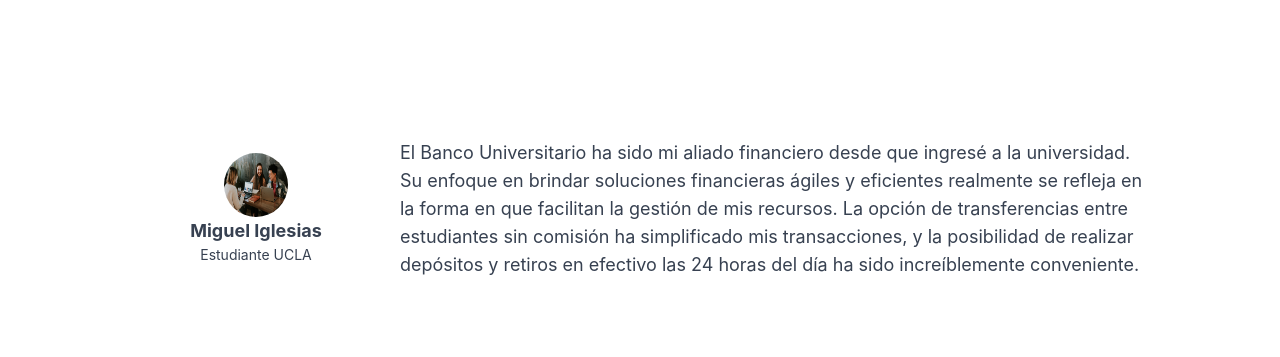
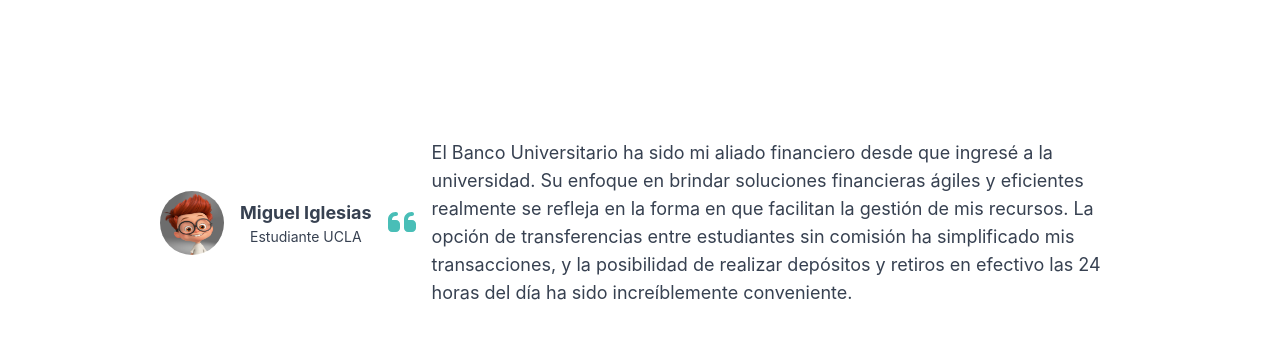
Before and after one commit to IglesiasMiguel/banco-universitario, a React (Vite) app: page / in a window 1280 px wide. Shown: the part 2200-2557 px from the top of the page. Built offline with nearby package versions, Linux system fonts and the light colour scheme.

Commit message:
Ajustes del componente testimonio, agregado el icono de quote e implementado

```diff
--- a/src/components/Icono.jsx
+++ b/src/components/Icono.jsx
@@ -1,9 +1,9 @@
 import React from 'react';
 import { FontAwesomeIcon } from '@fortawesome/react-fontawesome';
 import { library } from '@fortawesome/fontawesome-svg-core';
-import { faPiggyBank, faMoneyBill, faSackDollar, faMoneyBillTransfer, faSchool, faClock } from '@fortawesome/free-solid-svg-icons';
+import { faPiggyBank, faMoneyBill, faSackDollar, faMoneyBillTransfer, faSchool, faClock, faQuoteLeft } from '@fortawesome/free-solid-svg-icons';
 
-library.add(faPiggyBank, faMoneyBill, faSackDollar, faMoneyBillTransfer, faSchool, faClock);
+library.add(faPiggyBank, faMoneyBill, faSackDollar, faMoneyBillTransfer, faSchool, faClock, faQuoteLeft);
 
 const Icono = ({ nombre, color, tamaño }) => {
     return <FontAwesomeIcon icon={nombre} color={color} size={tamaño} />;
--- a/src/components/Testimonial.jsx
+++ b/src/components/Testimonial.jsx
@@ -1,19 +1,23 @@
 import React from 'react';
+import Icono from './Icono';
 
 const Testimonial = ({ nombre, cargo, texto, fotoUrl }) => {
   return (
-    <div className="flex items-center justify-center space-x-4 my-20 mx-32">
+    <div className="flex items-center justify-center space-x-4 my-20 mx-40">
       {/* Contenido del lado izquierdo */}
-      <div className="flex-shrink-0 w-1/4 text-center">
+      <div className="flex-shrink-0 w-1/8 text-center">
         <img src={fotoUrl} alt={nombre} className="w-16 h-16 rounded-full mx-auto" />
-        <div>
-          <p className="text-lg font-bold">{nombre}</p>
-          <p className="text-sm">{cargo}</p>
-        </div>
+      </div>
+      <div className="flex-shrink-0 w-2/8 text-center">
+        <p className="text-lg font-bold">{nombre}</p>
+        <p className="text-sm">{cargo}</p>
       </div>
 
       {/* Contenido del lado derecho */}
-      <div className="w-3/4">
+      <div className="flex-shrink-0 w-1/8 items-start">
+        <Icono nombre="fa-quote-left" color="#49BEB7" tamaño="2x" />
+      </div>
+      <div className="w-4/8">
         <p className="text-lg">{texto}</p>
       </div>
     </div>
--- a/src/pages/Home/index.jsx
+++ b/src/pages/Home/index.jsx
@@ -42,7 +42,7 @@
         nombre="Miguel Iglesias"
         cargo="Estudiante UCLA"
         texto="El Banco Universitario ha sido mi aliado financiero desde que ingresé a la universidad. Su enfoque en brindar soluciones financieras ágiles y eficientes realmente se refleja en la forma en que facilitan la gestión de mis recursos. La opción de transferencias entre estudiantes sin comisión ha simplificado mis transacciones, y la posibilidad de realizar depósitos y retiros en efectivo las 24 horas del día ha sido increíblemente conveniente."
-        fotoUrl="./src/assets/images/services2.png"
+        fotoUrl="./src/assets/images/miguel.jpg"
       />
       <Cta
         title="Crea una cuenta en nuestra banca en línea"
```
Also changed, not shown: src/assets/images/miguel.jpg (added).
